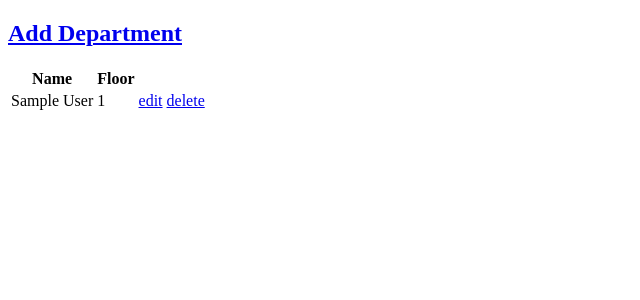
After one commit to Zarif99/employee, a Django app: page /department/ in a window 1280 px wide. The commit adds this page. Shown: the top 300 px of the page, without its empty margins (0-640 px from the left). Run offline with Django 3.2, Linux system fonts and the light colour scheme; tables that the repository leaves empty hold one stand-in row (values such as "Sample post").

Commit message:
created views and templates for Departments

```diff
--- a/employee_app/models.py
+++ b/employee_app/models.py
@@ -13,6 +13,15 @@ class Department(models.Model):
 
     def __str__(self):
         return self.name
+
+    def get_absolute_url(self):
+        return reverse('department_detail_url', kwargs={'pk': self.pk})
+
+    def get_update_url(self):
+        return reverse('department_update_url', kwargs={'pk': self.pk})
+
+    def get_delete_url(self):
+        return reverse('department_delete_url', kwargs={'pk': self.pk})
 
 
 class Language(models.Model):
--- /dev/null
+++ b/employee_app/templates/employee_app/department_list.html
@@ -0,0 +1,29 @@
+{% extends 'base.html' %}
+
+{% block title %}
+{{ block.super }} Delete
+{% endblock %}
+
+{% block content %}
+<h2>
+    <a href="{% url 'department_create_url'%}">Add Department</a>
+</h2>
+<table>
+    <tr>
+        <th>Name</th>
+        <th>Floor</th>
+        <th></th>
+    </tr>
+    {% for department in departments %}
+    <tr>
+        <td>{{ department.name }}</td>
+        <td>{{ department.floor }}</td>
+        <td><a href="{{department.get_update_url}}">edit</a>
+            <a href="{{department.get_delete_url}}">delete</a></td>
+    </tr>
+    {% endfor %}
+
+</table>
+
+
+{% endblock %}
--- a/employee_app/templates/employee_app/employee_detail.html
+++ b/employee_app/templates/employee_app/employee_detail.html
@@ -5,6 +5,7 @@
 {% endblock %}
 
 {% block content %}
+<a href="{% url 'employee_list_url' %}">Employee List</a>
 <table>
     <tr>
         <td>{{employee.first_name}}</td>
--- a/employee_app/templates/employee_app/employee_list.html
+++ b/employee_app/templates/employee_app/employee_list.html
@@ -6,7 +6,7 @@
 
 {% block content %}
 <h2>
-    <a href="{% url 'employee_create_url'%}">Add</a>
+    <a href="{% url 'employee_create_url'%}">Add Employee</a>
 </h2>
 <table>
     <tr>
--- a/employee_app/urls.py
+++ b/employee_app/urls.py
@@ -4,13 +4,23 @@ from .views import (
     EmployeeUpdateView,
     EmployeeDeleteView,
     EmployeeCreateView,
-    EmployeeDetailView
+    EmployeeDetailView,
+    DepartmentListView,
+    DepartmentUpdateView,
+    DepartmentDeleteView,
+    DepartmentCreateView,
+    DepartmentDetailView,
 )
 
 urlpatterns = [
-    path('', EmployeeListView.as_view(), name='employee_list_url'),
-    path('add/', EmployeeCreateView.as_view(), name='employee_create_url'),
-    path('<int:pk>/edit/', EmployeeUpdateView.as_view(), name='employee_update_url'),
-    path('<int:pk>/delete/', EmployeeDeleteView.as_view(), name='employee_delete_url'),
-    path('<int:pk>', EmployeeDetailView.as_view(), name='employee_detail_url'),
+    path('employee/', EmployeeListView.as_view(), name='employee_list_url'),
+    path('employee/add/', EmployeeCreateView.as_view(), name='employee_create_url'),
+    path('employee/<int:pk>/edit/', EmployeeUpdateView.as_view(), name='employee_update_url'),
+    path('employee/<int:pk>/delete/', EmployeeDeleteView.as_view(), name='employee_delete_url'),
+    path('employee/<int:pk>/', EmployeeDetailView.as_view(), name='employee_detail_url'),
+    path('department/', DepartmentListView.as_view(), name='department_list_url'),
+    path('department/add/', DepartmentCreateView.as_view(), name='department_create_url'),
+    path('department/<int:pk>/edit/', DepartmentUpdateView.as_view(), name='department_update_url'),
+    path('department/<int:pk>/delete/', DepartmentDeleteView.as_view(), name='department_delete_url'),
+    path('department/<int:pk>/', DepartmentDetailView.as_view(), name='department_detail_url'),
 ]
--- a/employee_app/views.py
+++ b/employee_app/views.py
@@ -1,6 +1,7 @@
+from django.urls import reverse_lazy
 from django.views.generic import ListView, DetailView
 from django.views.generic.edit import CreateView, UpdateView, DeleteView
-from .models import Employee
+from .models import Employee, Department, Language
 
 
 class EmployeeListView(ListView):
@@ -31,3 +32,36 @@ class EmployeeDeleteView(DeleteView):
     model = Employee
     context_object_name = 'employee'
     template_name = 'employee_app/employee_delete.html'
+    success_url = reverse_lazy('employee_list_url')
+
+
+class DepartmentListView(ListView):
+    model = Department
+    context_object_name = 'departments'
+    template_name = 'employee_app/department_list.html'
+
+
+class DepartmentCreateView(CreateView):
+    model = Department
+    template_name = 'employee_app/department_create.html'
+    fields = ('name', 'floor')
+
+
+class DepartmentDetailView(DetailView):
+    model = Department
+    template_name = 'employee_app/department_detail.html'
+    context_object_name = 'department'
+
+
+class DepartmentUpdateView(UpdateView):
+    model = Department
+    context_object_name = 'department'
+    template_name = 'employee_app/department_update.html'
+    fields = ('name', 'floor')
+
+
+class DepartmentDeleteView(DeleteView):
+    model = Department
+    context_object_name = 'department'
+    template_name = 'employee_app/department_delete.html'
+    success_url = reverse_lazy('department_list_url')
```
Also changed, not shown: employee_app/templates/employee_app/department_create.html (added, +30 -0 lines), employee_app/templates/employee_app/department_delete.html (added, +17 -0 lines), employee_app/templates/employee_app/department_detail.html (added, +16 -0 lines), employee_app/templates/employee_app/department_update.html (added, +29 -0 lines), 1 other file.
